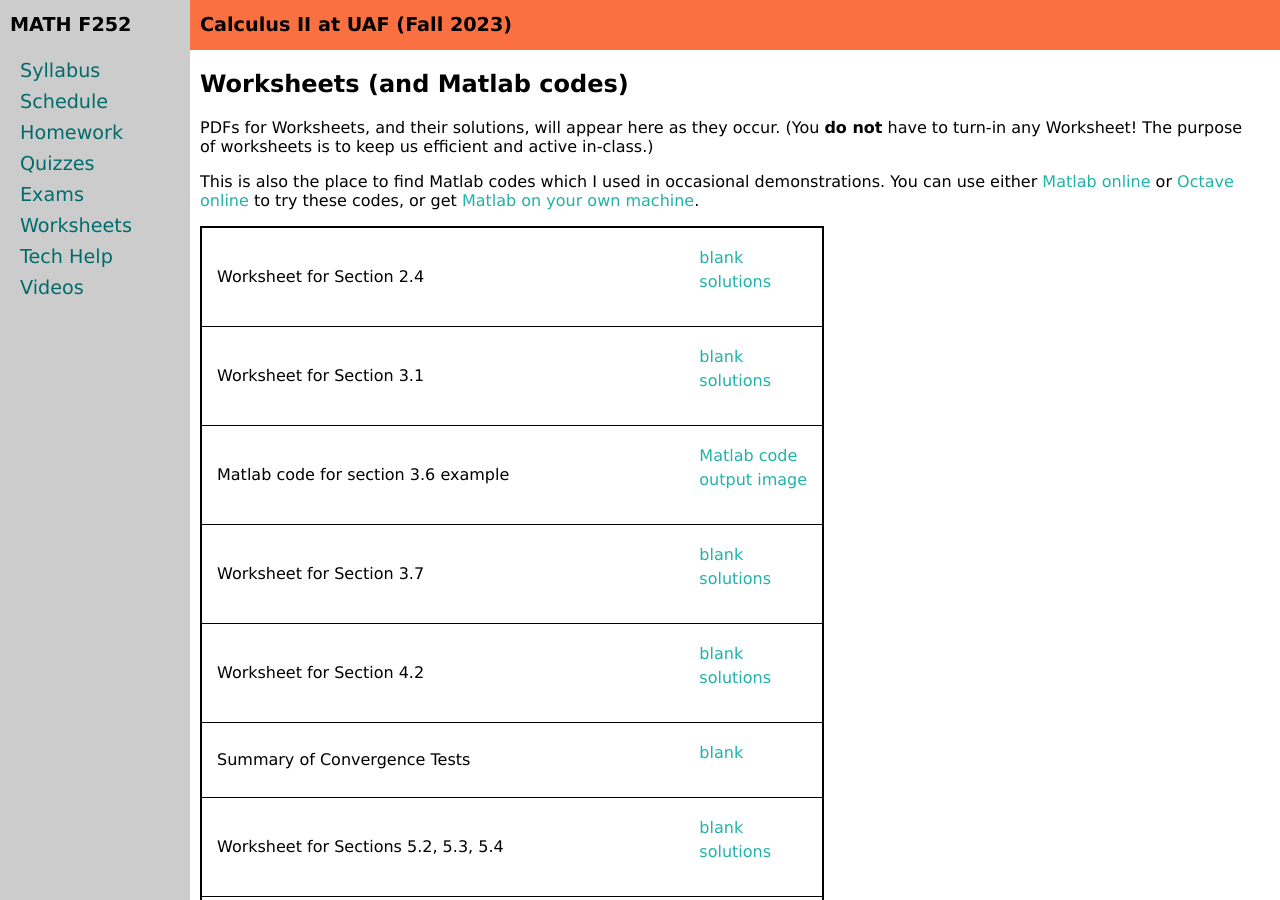
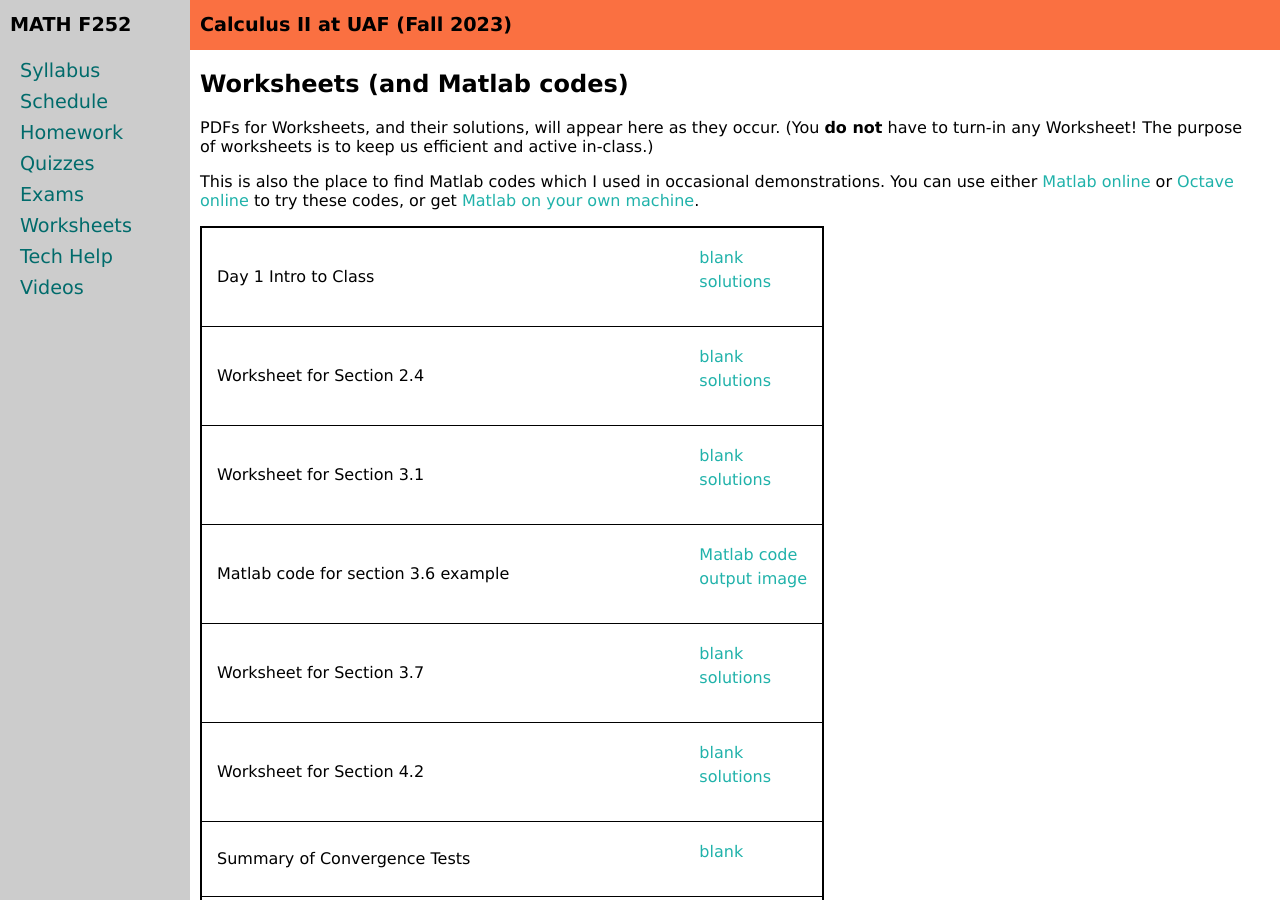
Before and after one commit to uaf-math/calc2, a Jekyll site: the page built from worksheets.md, in a window 1280 px wide and 900 px high. Built offline with Jekyll 4.4.1, drawn with Linux system fonts in a browser that asks for light colours.

Commit message:
Update worksheets.yml

```diff
--- a/_data/worksheets.yml
+++ b/_data/worksheets.yml
@@ -1,6 +1,9 @@
 semester: Fall 2023
 home: assets/worksheets/F23
 worksheets:
+- name: Day 1 Intro to Class
+  blank: Day1-Intro-Review.pdf
+  solutions: Day1-Intro-Review-s.pdf
 - name: Worksheet for Section 2.4
   blank: 2p4.pdf
   solutions: 2p4solns.pdf
```
